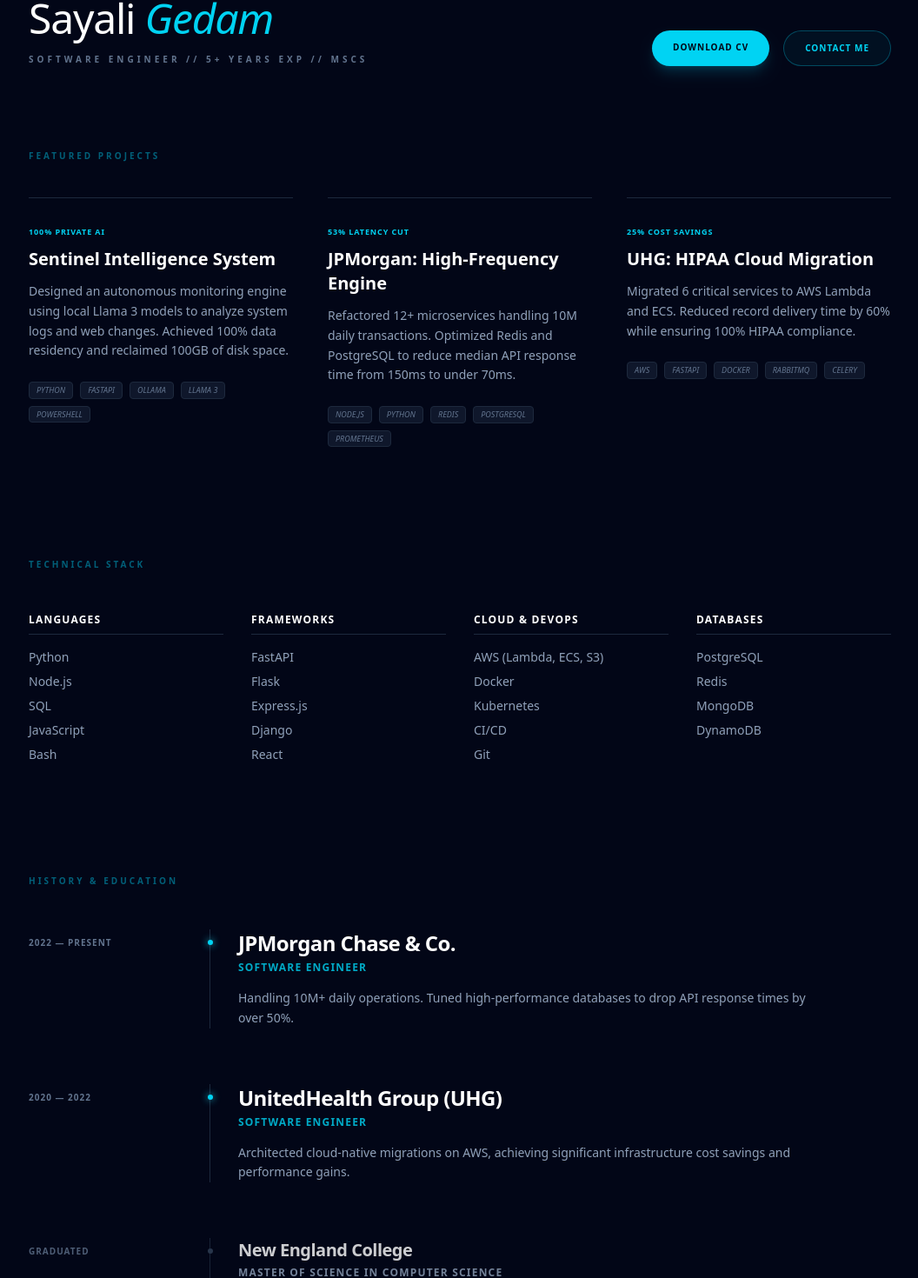
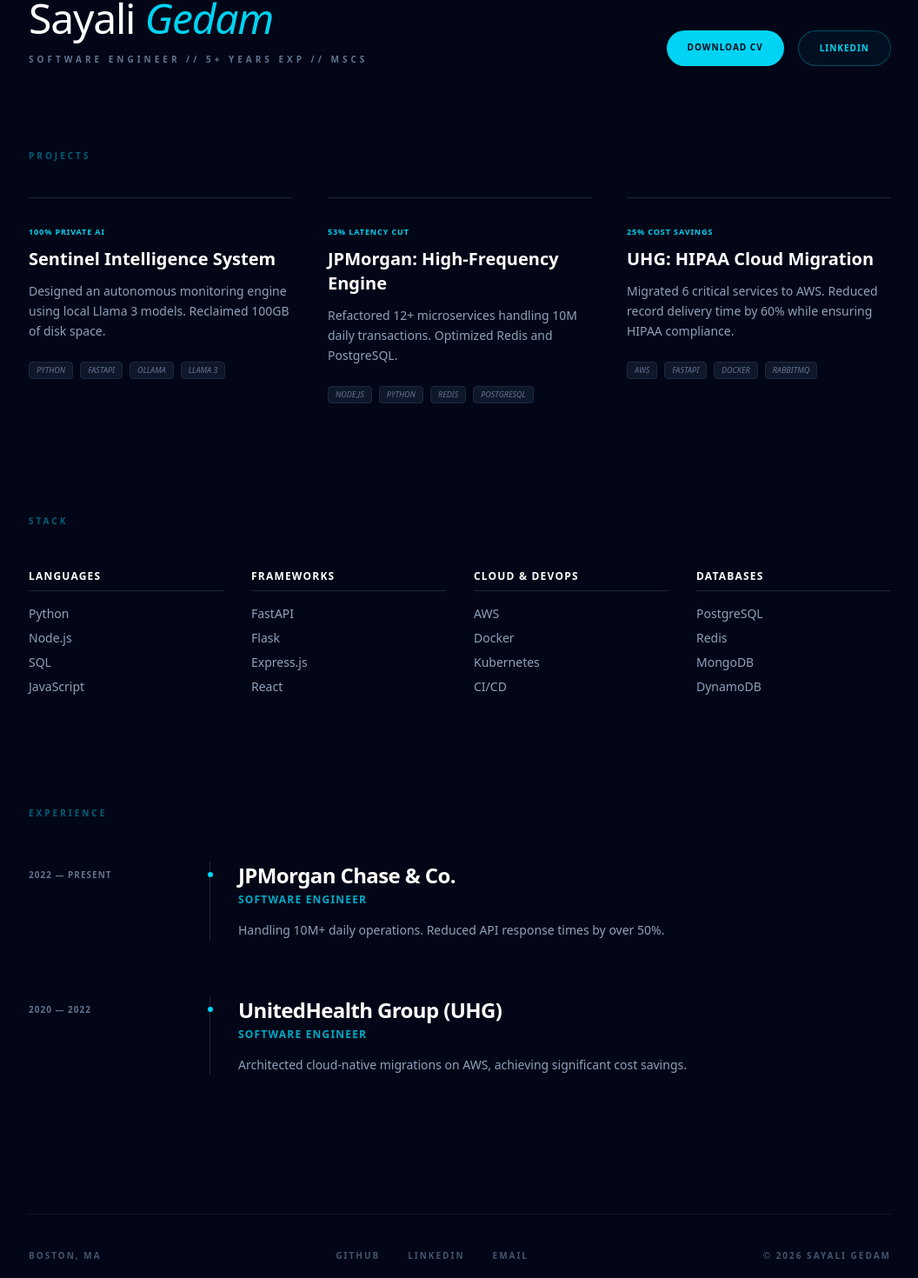
Before and after one commit to Gedam12/portfolio, a React (Vite) app in the folder portfolio/: page /portfolio/ in a window 1280 px wide. Shown: the part 83-1553 px from the top of the page at 87% size, without its empty margins (111-1167 px from the left). Built offline with nearby package versions, Linux system fonts and the light colour scheme.

Commit message:
Final Update: Added LinkedIn and Footer links

```diff
--- a/portfolio/src/App.jsx
+++ b/portfolio/src/App.jsx
@@ -1,32 +1,31 @@
 import React from 'react';
-// 1. Import the PDF file directly
 import myResume from './resume.pdf';
 
 const PROJECTS = [
   {
     title: "Sentinel Intelligence System",
     metric: "100% PRIVATE AI",
-    desc: "Designed an autonomous monitoring engine using local Llama 3 models to analyze system logs and web changes. Achieved 100% data residency and reclaimed 100GB of disk space.",
-    tech: ["Python", "FastAPI", "Ollama", "Llama 3", "PowerShell"]
+    desc: "Designed an autonomous monitoring engine using local Llama 3 models. Reclaimed 100GB of disk space.",
+    tech: ["Python", "FastAPI", "Ollama", "Llama 3"]
   },
   {
     title: "JPMorgan: High-Frequency Engine",
     metric: "53% LATENCY CUT",
-    desc: "Refactored 12+ microservices handling 10M daily transactions. Optimized Redis and PostgreSQL to reduce median API response time from 150ms to under 70ms.",
-    tech: ["Node.js", "Python", "Redis", "PostgreSQL", "Prometheus"]
+    desc: "Refactored 12+ microservices handling 10M daily transactions. Optimized Redis and PostgreSQL.",
+    tech: ["Node.js", "Python", "Redis", "PostgreSQL"]
   },
   {
     title: "UHG: HIPAA Cloud Migration",
     metric: "25% COST SAVINGS",
-    desc: "Migrated 6 critical services to AWS Lambda and ECS. Reduced record delivery time by 60% while ensuring 100% HIPAA compliance.",
-    tech: ["AWS", "FastAPI", "Docker", "RabbitMQ", "Celery"]
+    desc: "Migrated 6 critical services to AWS. Reduced record delivery time by 60% while ensuring HIPAA compliance.",
+    tech: ["AWS", "FastAPI", "Docker", "RabbitMQ"]
   }
 ];
 
 const SKILLS = [
-  { category: "Languages", items: ["Python", "Node.js", "SQL", "JavaScript", "Bash"] },
-  { category: "Frameworks", items: ["FastAPI", "Flask", "Express.js", "Django", "React"] },
-  { category: "Cloud & DevOps", items: ["AWS (Lambda, ECS, S3)", "Docker", "Kubernetes", "CI/CD", "Git"] },
+  { category: "Languages", items: ["Python", "Node.js", "SQL", "JavaScript"] },
+  { category: "Frameworks", items: ["FastAPI", "Flask", "Express.js", "React"] },
+  { category: "Cloud & DevOps", items: ["AWS", "Docker", "Kubernetes", "CI/CD"] },
   { category: "Databases", items: ["PostgreSQL", "Redis", "MongoDB", "DynamoDB"] }
 ];
 
@@ -35,32 +34,20 @@
     company: "JPMorgan Chase & Co.",
     role: "Software Engineer",
     period: "2022 — Present",
-    impact: "Handling 10M+ daily operations. Tuned high-performance databases to drop API response times by over 50%."
+    impact: "Handling 10M+ daily operations. Reduced API response times by over 50%."
   },
   {
     company: "UnitedHealth Group (UHG)",
     role: "Software Engineer",
     period: "2020 — 2022",
-    impact: "Architected cloud-native migrations on AWS, achieving significant infrastructure cost savings and performance gains."
-  }
-];
-
-const EDUCATION = [
-  {
-    school: "New England College",
-    degree: "Master of Science in Computer Science",
-    location: "USA",
-    period: "Graduated"
+    impact: "Architected cloud-native migrations on AWS, achieving significant cost savings."
   }
 ];
 
 function App() {
-  const emailLink = "mailto:sayaligedam12@gmail.com?subject=Inquiry%20from%20Portfolio&body=Hi%20Sayali,";
-
   return (
     <div className="min-h-screen p-6 md:p-20 max-w-6xl mx-auto bg-[#020617]">
-
-      {/* Header with Fixed Download/Contact */}
+      {/* HEADER SECTION */}
       <header className="mb-24 flex flex-col md:flex-row justify-between items-start md:items-end gap-8">
         <div>
           <h1 className="text-4xl md:text-5xl text-white font-medium tracking-tight">
@@ -70,30 +57,30 @@
             Software Engineer // 5+ Years Exp // MSCS
           </p>
         </div>
-
         <div className="flex gap-4">
-          {/* 2. Use the imported variable 'myResume' here */}
           <a
             href={myResume}
             target="_blank"
-            rel="noopener noreferrer"
-            download="Sayali_Gedam_Resume.pdf"
-            className="bg-cyan-400 text-[#020617] px-6 py-3 rounded-full text-[10px] font-black uppercase tracking-widest hover:bg-white transition-all shadow-lg shadow-cyan-500/20"
+            rel="noreferrer"
+            download
+            className="bg-cyan-400 text-[#020617] px-6 py-3 rounded-full text-[10px] font-black uppercase tracking-widest hover:bg-white transition-all shadow-lg"
           >
             Download CV
           </a>
           <a
-            href={emailLink}
-            className="border border-cyan-400/30 bg-cyan-400/5 px-6 py-3 rounded-full text-[10px] font-black uppercase tracking-widest text-cyan-400 hover:text-white hover:border-cyan-400 transition-all"
+            href="https://www.linkedin.com/in/sayaligedam/"
+            target="_blank"
+            rel="noreferrer"
+            className="border border-cyan-400/30 bg-cyan-400/5 px-6 py-3 rounded-full text-[10px] font-black uppercase tracking-widest text-cyan-400 hover:text-white transition-all"
           >
-            Contact Me
+            LinkedIn
           </a>
         </div>
       </header>
 
-      {/* Projects */}
+      {/* PROJECTS SECTION */}
       <section className="mb-32">
-        <h2 className="text-[10px] font-black uppercase tracking-[0.3em] text-cyan-500/50 mb-10">Featured Projects</h2>
+        <h2 className="text-[10px] font-black uppercase tracking-[0.3em] text-cyan-500/50 mb-10">Projects</h2>
         <div className="grid md:grid-cols-3 gap-10">
           {PROJECTS.map((p, i) => (
             <div key={i} className="group border-t border-slate-800 pt-6 hover:border-cyan-400/50 transition-colors">
@@ -110,16 +97,16 @@
         </div>
       </section>
 
-      {/* Skills Matrix */}
+      {/* SKILLS SECTION */}
       <section className="mb-32">
-        <h2 className="text-[10px] font-black uppercase tracking-[0.3em] text-cyan-500/50 mb-12">Technical Stack</h2>
+        <h2 className="text-[10px] font-black uppercase tracking-[0.3em] text-cyan-500/50 mb-12">Stack</h2>
         <div className="grid grid-cols-2 md:grid-cols-4 gap-8">
           {SKILLS.map((group, i) => (
             <div key={i}>
               <h3 className="text-xs font-bold text-white uppercase tracking-widest mb-4 border-b border-slate-800 pb-2">{group.category}</h3>
               <div className="flex flex-col gap-2">
                 {group.items.map(skill => (
-                  <span key={skill} className="text-sm text-slate-400 hover:text-cyan-400 transition-colors cursor-default">{skill}</span>
+                  <span key={skill} className="text-sm text-slate-400 hover:text-cyan-400 transition-colors">{skill}</span>
                 ))}
               </div>
             </div>
@@ -127,36 +114,32 @@
         </div>
       </section>
 
-      {/* History & Education */}
+      {/* EXPERIENCE SECTION */}
       <section className="mb-32">
-        <h2 className="text-[10px] font-black uppercase tracking-[0.3em] text-cyan-500/50 mb-12">History & Education</h2>
+        <h2 className="text-[10px] font-black uppercase tracking-[0.3em] text-cyan-500/50 mb-12">Experience</h2>
         <div className="space-y-16">
           {EXPERIENCE.map((exp, i) => (
             <div key={i} className="flex flex-col md:flex-row gap-4 md:gap-20">
               <div className="md:w-32 text-[10px] font-bold text-slate-500 uppercase tracking-widest pt-2">{exp.period}</div>
               <div className="flex-1 border-l border-slate-800 pl-8 relative">
-                <div className="absolute -left-[3px] top-3 w-1.5 h-1.5 rounded-full bg-cyan-400 shadow-[0_0_8px_#22d3ee]"></div>
+                <div className="absolute -left-[3px] top-3 w-1.5 h-1.5 rounded-full bg-cyan-400"></div>
                 <h3 className="text-2xl font-bold text-white tracking-tight">{exp.company}</h3>
                 <p className="text-cyan-400/80 text-xs font-bold uppercase tracking-widest mt-1 mb-4">{exp.role}</p>
                 <p className="text-sm text-slate-400 leading-relaxed max-w-2xl">{exp.impact}</p>
               </div>
             </div>
           ))}
-          {EDUCATION.map((edu, i) => (
-            <div key={i} className="flex flex-col md:flex-row gap-4 md:gap-20 opacity-80">
-              <div className="md:w-32 text-[10px] font-bold text-slate-500 uppercase tracking-widest pt-2">{edu.period}</div>
-              <div className="flex-1 border-l border-slate-800 pl-8 relative">
-                <div className="absolute -left-[3px] top-3 w-1.5 h-1.5 rounded-full bg-slate-700"></div>
-                <h3 className="text-xl font-bold text-white tracking-tight">{edu.school}</h3>
-                <p className="text-slate-400 text-xs font-bold uppercase tracking-widest mt-1">{edu.degree}</p>
-              </div>
-            </div>
-          ))}
         </div>
       </section>
 
-      <footer className="mt-40 pt-10 border-t border-slate-900 text-[10px] font-bold uppercase tracking-[0.2em] text-slate-600 flex justify-between">
-        <span>Boston, MA // MSCS</span>
+      {/* FOOTER SECTION */}
+      <footer className="mt-40 pt-10 border-t border-slate-900 text-[10px] font-bold uppercase tracking-[0.2em] text-slate-600 flex flex-col md:flex-row justify-between items-center gap-4">
+        <span>Boston, MA</span>
+        <div className="flex gap-8">
+          <a href="https://github.com/Gedam12" target="_blank" rel="noreferrer" className="hover:text-cyan-400 transition-colors">GitHub</a>
+          <a href="https://www.linkedin.com/in/sayaligedam/" target="_blank" rel="noreferrer" className="hover:text-cyan-400 transition-colors">LinkedIn</a>
+          <a href="mailto:sayaligedam12@gmail.com" className="hover:text-cyan-400 transition-colors">Email</a>
+        </div>
         <span>© 2026 Sayali Gedam</span>
       </footer>
     </div>
```
